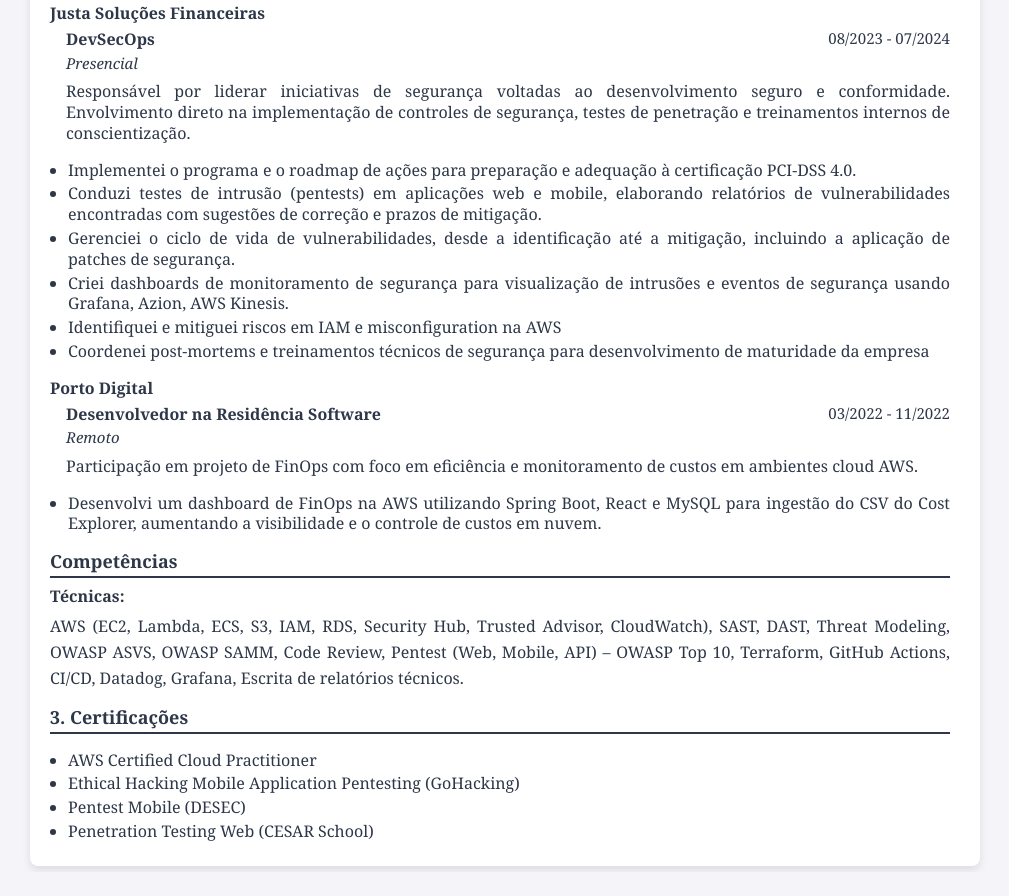
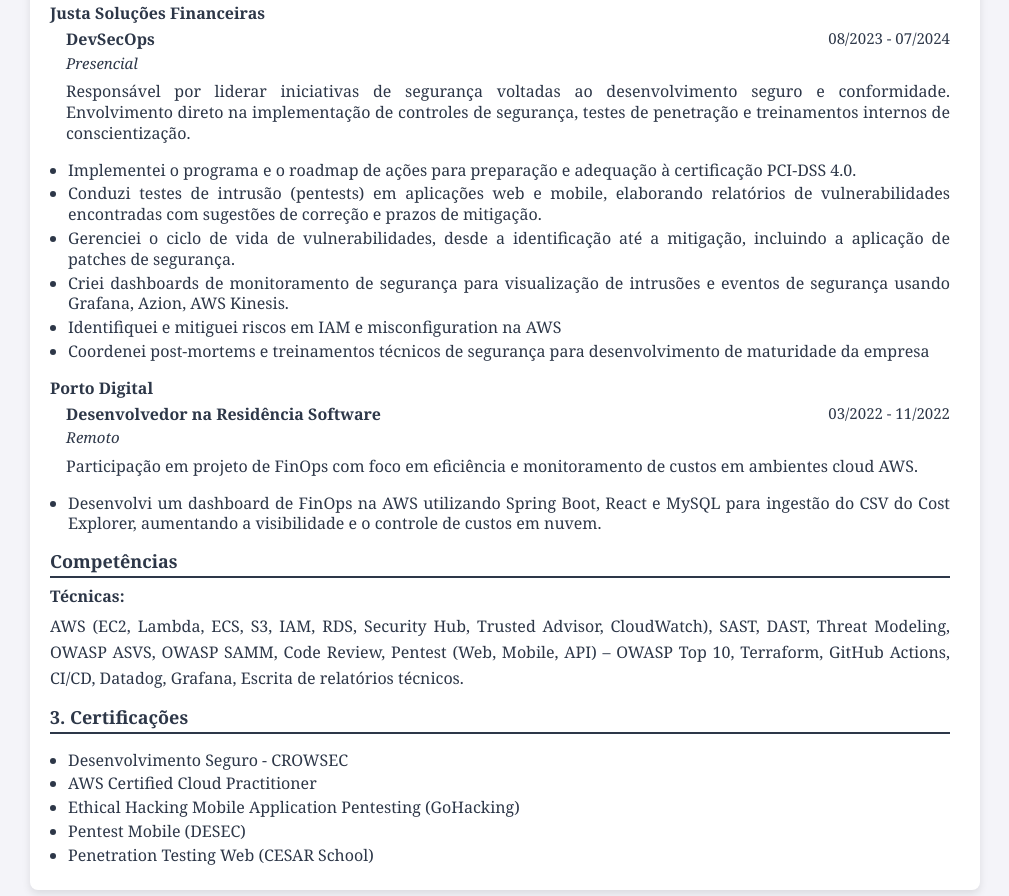
Before and after one commit to EdivaldoCostaLimaJr/curriculo-edivaldo, a plain HTML site: page index.html in a window 1280 px wide. Shown: the part 1056-1952 px from the top of the page, without its empty margins (135-1144 px from the left). Before the commit the page ends 1928 px from the top, so only its background shows below. Drawn offline with Linux system fonts and the light colour scheme.

Commit message:
add certifications

```diff
--- a/index.html
+++ b/index.html
@@ -161,6 +161,7 @@
         <section class="certifications">
             <h2>3. Certificações</h2>
             <ul>
+                <li>Desenvolvimento Seguro - CROWSEC</li>
                 <li>AWS Certified Cloud Practitioner</li>
                 <li>Ethical Hacking Mobile Application Pentesting (GoHacking)</li>
                 <li>Pentest Mobile (DESEC)</li>
```
